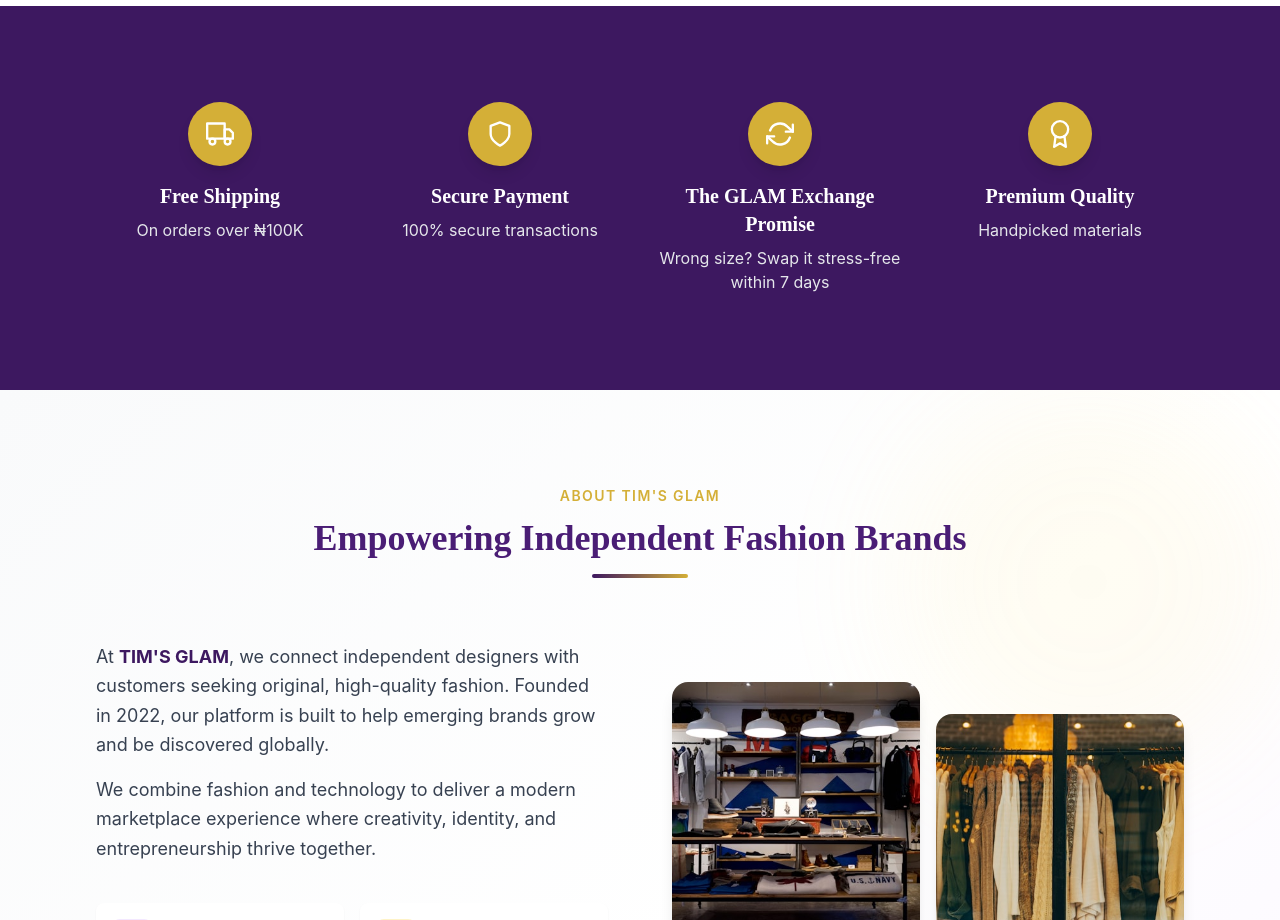
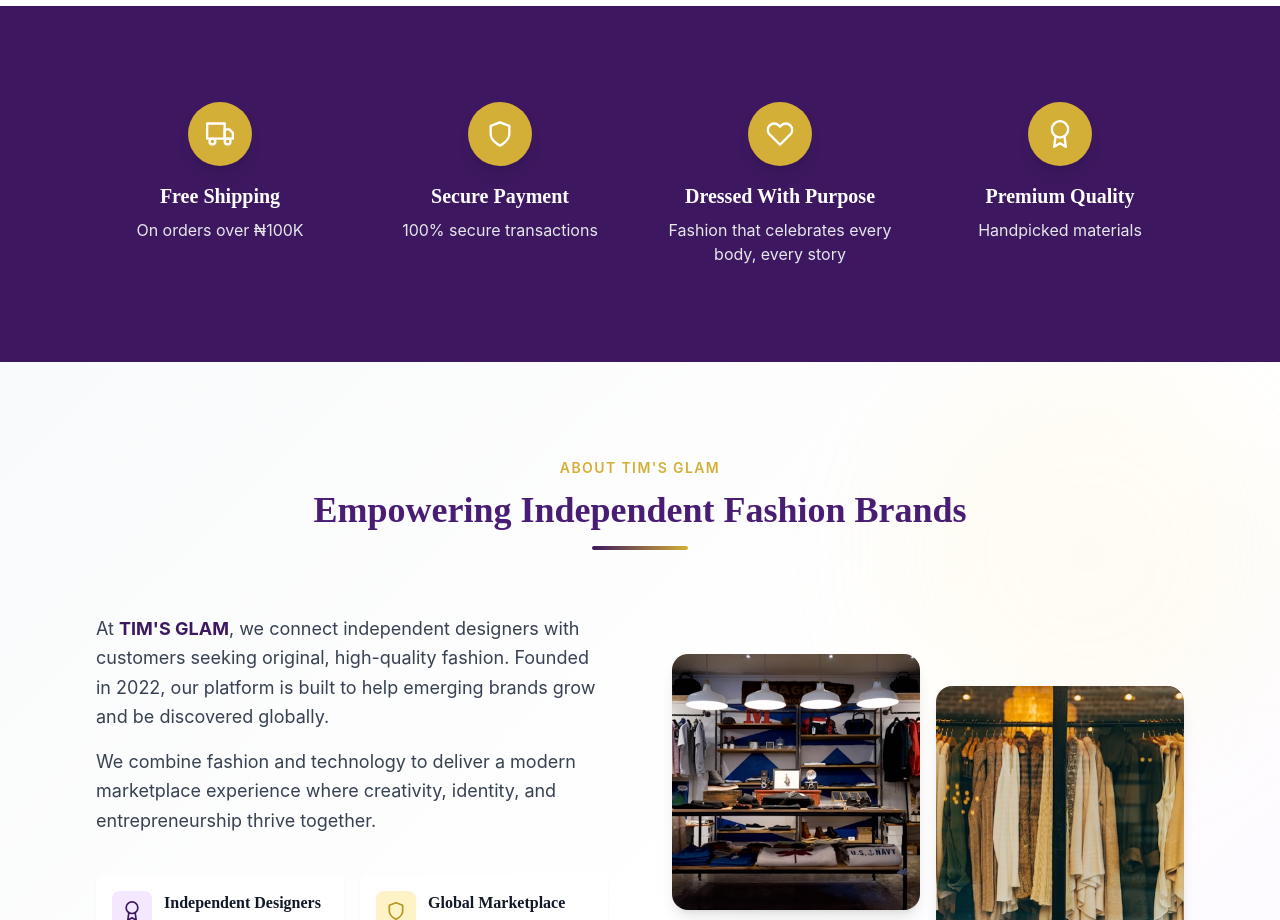
Before and after one commit to BlessingWinifredO/Tim-s-Glam, a Next.js app: page / in a window 1280 px wide. Shown: the part 2900-3820 px from the top of the page. Built offline with nearby package versions, Linux system fonts and the light colour scheme; no server answers; the database is empty.

Commit message:
Replace exchange card with brand values messaging across all pages

```diff
--- a/src/app/contact/page.js
+++ b/src/app/contact/page.js
@@ -127,7 +127,7 @@ export default function Contact() {
     },
     {
       question: 'What is your return policy?',
-      answer: 'We offer easy exchanges on all unworn items with original tags within 7 days of delivery. Wrong size? No drama — just reach out and we\'ll sort it. See our Returns page for full details.'
+      answer: 'We pour our hearts into every piece we carry. If something isn\'t right, reach out within 7 days and we\'ll do our best to make it right. See our Returns page for full details.'
     },
     {
       question: 'Do you ship internationally?',
--- a/src/app/page.js
+++ b/src/app/page.js
@@ -373,10 +373,10 @@ export default function Home() {
             </div>
             <div className="text-center transform hover:scale-105 transition-transform">
               <div className="inline-flex items-center justify-center w-16 h-16 bg-gold-500 text-white rounded-full mb-4 shadow-lg">
-                <FiRefreshCw size={28} />
+                <FiHeart size={28} />
               </div>
-              <h3 className="text-xl font-semibold mb-2 text-white">The GLAM Exchange Promise</h3>
-              <p className="text-gray-200">Wrong size? Swap it stress-free within 7 days</p>
+              <h3 className="text-xl font-semibold mb-2 text-white">Dressed With Purpose</h3>
+              <p className="text-gray-200">Fashion that celebrates every body, every story</p>
             </div>
             <div className="text-center transform hover:scale-105 transition-transform">
               <div className="inline-flex items-center justify-center w-16 h-16 bg-gold-500 text-white rounded-full mb-4 shadow-lg">
--- a/src/app/shop/[id]/page.js
+++ b/src/app/shop/[id]/page.js
@@ -8,7 +8,7 @@ import { doc, getDoc, collection, getDocs, query, where, limit } from 'firebase/
 import { db } from '@/lib/firebase'
 import { useCart } from '@/context/CartContext'
 import { getAvailableStock, isProductPubliclyAvailable, isProductSold } from '@/lib/productAvailability'
-import { FiShoppingCart, FiHeart, FiCheck, FiArrowLeft, FiTruck, FiRefreshCw, FiShield, FiLoader } from 'react-icons/fi'
+import { FiShoppingCart, FiHeart, FiCheck, FiArrowLeft, FiTruck, FiShield, FiLoader } from 'react-icons/fi'
 import ProductCard from '@/components/ProductCard'
 
 export default function ProductDetail() {
@@ -360,10 +360,10 @@ export default function ProductDetail() {
                   </div>
                 </div>
                 <div className="flex items-center gap-3 text-gray-600">
-                  <FiRefreshCw size={24} className="text-gold-500" />
+                  <FiHeart size={24} className="text-gold-500" />
                   <div>
-                    <p className="font-semibold text-gray-800">The GLAM Exchange Promise</p>
-                    <p className="text-sm">Wrong size? Swap it stress-free within 7 days</p>
+                    <p className="font-semibold text-gray-800">Dressed With Purpose</p>
+                    <p className="text-sm">Fashion that celebrates every body, every story</p>
                   </div>
                 </div>
                 <div className="flex items-center gap-3 text-gray-600">
```
